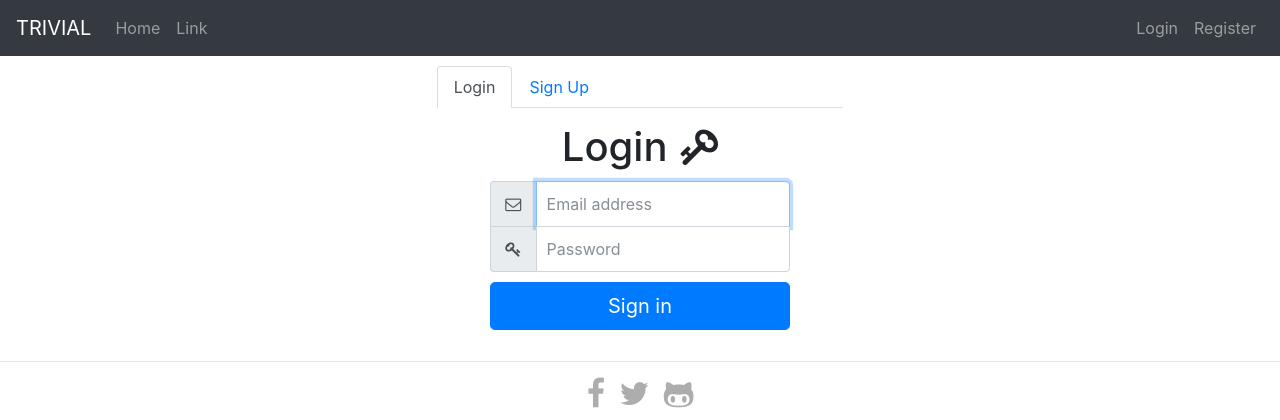
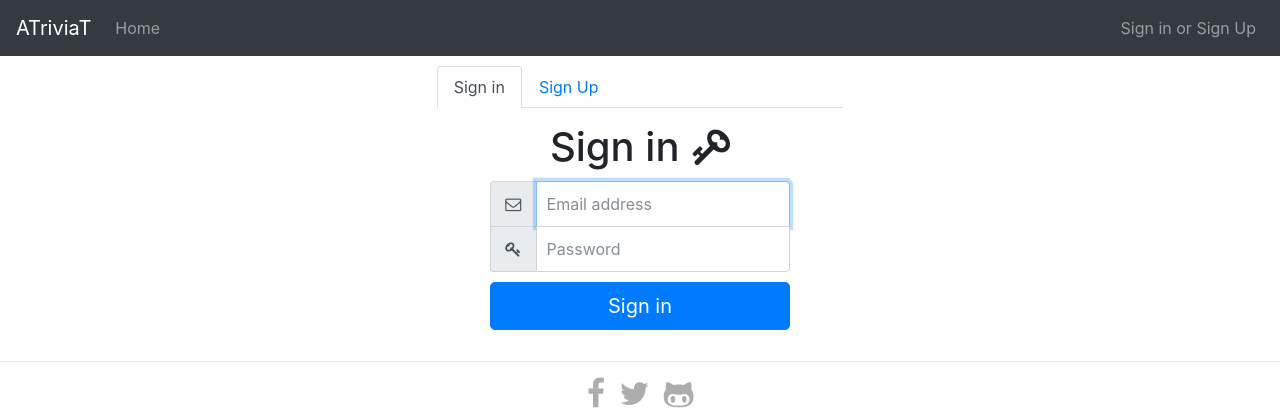
Before and after one commit to Gummiees/TriviaAppPHP, a PHP site: page /login.php in a window 1280 px wide. Shown: the top 420 px of the page. Run offline with PHP 8.4, Linux system fonts and the light colour scheme; some libraries are stand-ins or nearby versions.

Commit message:
well I mixed register and register quizz

```diff
--- a/includes/header.html
+++ b/includes/header.html
@@ -13,43 +13,25 @@
   <script src="https://momentjs.com/downloads/moment-with-locales.min.js"></script>
 </head>
 <body>
-
-    <!--navbar bootstrap -->
-
   <nav class="navbar navbar-expand-md bg-dark navbar-dark">
-
-        <!-- logo-->
-        <a class="navbar-brand" href="#">TRIVIAL
-            <!--IMAGEN LOGO <img src="bird.jpg" alt="Logo" style="width:40px;"> -->
-        </a>
-
-        <!-- menu despleglable-->
+    <a class="navbar-brand" href="#">ATriviaT</a>
     <button class="navbar-toggler" type="button" data-toggle="collapse" data-target="#collapsibleNavbar">
       <span class="navbar-toggler-icon"></span>
     </button>
-
-        <!-- el menu o menu que se desplega-->
     <div class="collapse navbar-collapse" id="collapsibleNavbar">
       <ul class="navbar-nav">
         <li class="nav-item" id="nav-index">
           <a class="nav-link" href="index.php">Home</a>
         </li>
-                <li class="nav-item" id="nav-quiz">
-                    <a class="nav-link" href="#">Link</a>
-                </li>
+        <?php if (isset($_SESSION["nick"])) echo '<li class="nav-item" id="nav-quiz"><a class="nav-link" href="register_quiz.php">Register Quiz</a></li>'; ?>
       </ul>
 
       <ul class="navbar-nav ml-auto">
         <li class="nav-item">
-                    <?php
-                    if (isset($_SESSION["nick"])) { echo '<a class="nav-link" href="user_stats.php?uid='.$_SESSION["id_user"].'">'.$_SESSION["nick"].'</a>';}
-                    else { echo '<a class="nav-link" href="login.php">Login</a>';} ?>
+          <?php if (isset($_SESSION["nick"])) echo '<a class="nav-link" href="user_stats.php?uid='.$_SESSION["id_user"].'">'.$_SESSION["nick"].'</a>';
+          else echo '<a class="nav-link" href="login.php">Sign in or Sign Up</a>'; ?>
         </li>
-                <li class="navbar-item">
-                    <?php
-                    if (isset($_SESSION["nick"])) { echo '<a class="nav-link" href="logout.php">Logout</a>';}
-                    else { echo '<a class="nav-link" href="register.php">Register</a>';}?>
-                </li>
+        <?php if (isset($_SESSION["nick"])) echo '<li class="navbar-item"><a class="nav-link" href="logout.php">Logout</a></li>';?>
       </ul>
     </div>
   </nav>
@@ -64,5 +46,4 @@
       document.getElementById('nav-quiz').className += ' active';
   }
 </script>
-	<div id="content"><!-- Start of the page-specific content. -->
-<!-- Script 9.1 - header.html -->
+  <div id="content">
--- a/includes/login_page.inc.php
+++ b/includes/login_page.inc.php
@@ -3,6 +3,10 @@ session_start();
 $page_title = 'Login';
 include ('includes/header.html');
 include('includes/print_messages.php');
+
+if (isset($_GET['signup']) && ($_GET['signup'] == 1)) {
+	echo print_message('success', 'Sign up correctly. Now you can login!');
+}
 
 if (isset($errors) && !empty($errors)) foreach ($errors as $msg) echo print_message('danger', 'Error: '.$msg);
 	if (!isset($_SESSION['id_user'])) {
@@ -12,7 +16,7 @@ if (isset($errors) && !empty($errors)) foreach ($errors as $msg) echo print_mess
 			<div class="col-4 offset-4 form-nav">
 				<ul class="nav nav-tabs" role="tablist">
 					<li class="nav-item">
-						<a class="nav-link active" data-toggle="tab" href="#login">Login</a>
+						<a class="nav-link active" data-toggle="tab" href="#login">Sign in</a>
 					</li>
 					<li class="nav-item">
 						<a class="nav-link" data-toggle="tab" href="#signup">Sign Up</a>
@@ -24,7 +28,7 @@ if (isset($errors) && !empty($errors)) foreach ($errors as $msg) echo print_mess
 		<div class="tab-content">
 			<div class="container tab-pane active" id="login">
 				<form class="form-signin" action="login.php" method="post">
-					<h1 class="form-signin-heading text-center">Login <i class="fa fa-key fa-flip-horizontal" aria-hidden="true"></i></h1>
+					<h1 class="form-signin-heading text-center">Sign in <i class="fa fa-key fa-flip-horizontal" aria-hidden="true"></i></h1>
 					<div class="input-group">
 						<span class="input-group-addon input-group-addon-top"><i class="fa fa-envelope-o fa-fw"></i></span>
 						<input type="email" id="loginInputEmail" class="form-control" placeholder="Email address" name="email" required autofocus minlength="4" maxlength="60">
@@ -33,6 +37,7 @@ if (isset($errors) && !empty($errors)) foreach ($errors as $msg) echo print_mess
 						<span class="input-group-addon input-group-addon-bottom"><i class="fa fa-key fa-fw"></i></span>
 						<input type="password" id="loginInputPassword" class="form-control" placeholder="Password" name="pass" required minlength="4" maxlength="20">
 					</div>
+					<input type="hidden" name="type" value="login">
 					<button class="btn btn-lg btn-primary btn-block" type="submit">Sign in</button>
 				</form>
 			</div>
@@ -55,6 +60,7 @@ if (isset($errors) && !empty($errors)) foreach ($errors as $msg) echo print_mess
 						<span class="input-group-addon input-group-addon-bottom"><i class="fa fa-key fa-fw"></i></span>
 						<input type="password" id="signupInputPassword2" class="form-control" placeholder="Repeat Password" name="pass2" required minlength="4" maxlength="20">
 					</div>
+					<input type="hidden" name="type" value="signup">
 					<button class="btn btn-lg btn-primary btn-block" type="submit">Sign Up</button>
 				</form>
 			</div>
--- a/login.php
+++ b/login.php
@@ -9,27 +9,19 @@ if ($_SERVER['REQUEST_METHOD'] == 'POST') {
 	require ('includes/login_functions.inc.php');
 	require ('mysqli_connect.php');
 
-	// Check the login:
-	list ($check, $data) = check_login($dbc, $_POST['email'], $_POST['pass']);
-
-	if ($check) { // OK!
-
-		// Set the session data:
-		session_start();
-		$_SESSION['id_user'] = $data['id_user'];
-		$_SESSION['nick'] = $data['nick'];
-
-		// Redirect:
-		redirect_user('index.php?log=1');
-
-	} else { // Unsuccessful!
-
-		// Assign $data to $errors for login_page.inc.php:
-		$errors = $data;
-
+	if ("login" == $_POST['type']) {
+		list ($check, $data) = check_login($dbc, $_POST['email'], $_POST['pass']);
+		if ($check) {
+			session_start();
+			$_SESSION['id_user'] = $data['id_user'];
+			$_SESSION['nick'] = $data['nick'];
+			redirect_user('index.php?log=1');
+		} else $errors = $data;
+	} else if ("signup" == $_POST['type']){
+		list ($check, $errors) = check_signup($dbc, $_POST['email'], $_POST['nick'], $_POST['pass1'], $_POST['pass2']);
+		if ($check) redirect_user('login.php?signup=1');
 	}
-
-	mysqli_close($dbc); // Close the database connection.
+	mysqli_close($dbc);
 
 } // End of the main submit conditional.
 
```
Also changed, not shown: includes/login_functions.inc.php (+29 -0 lines). Lines whose indentation alone changed are shown as unchanged.
